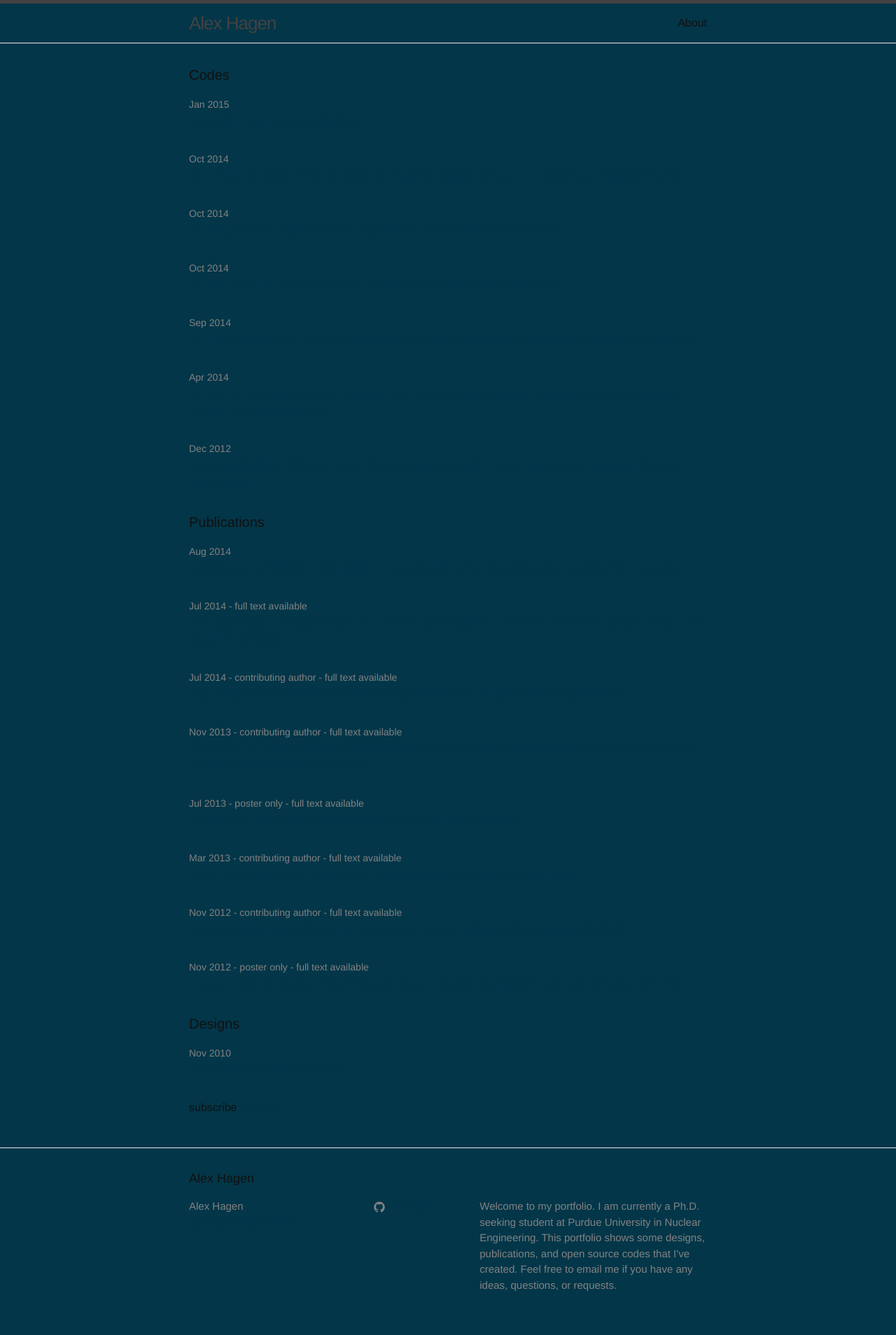
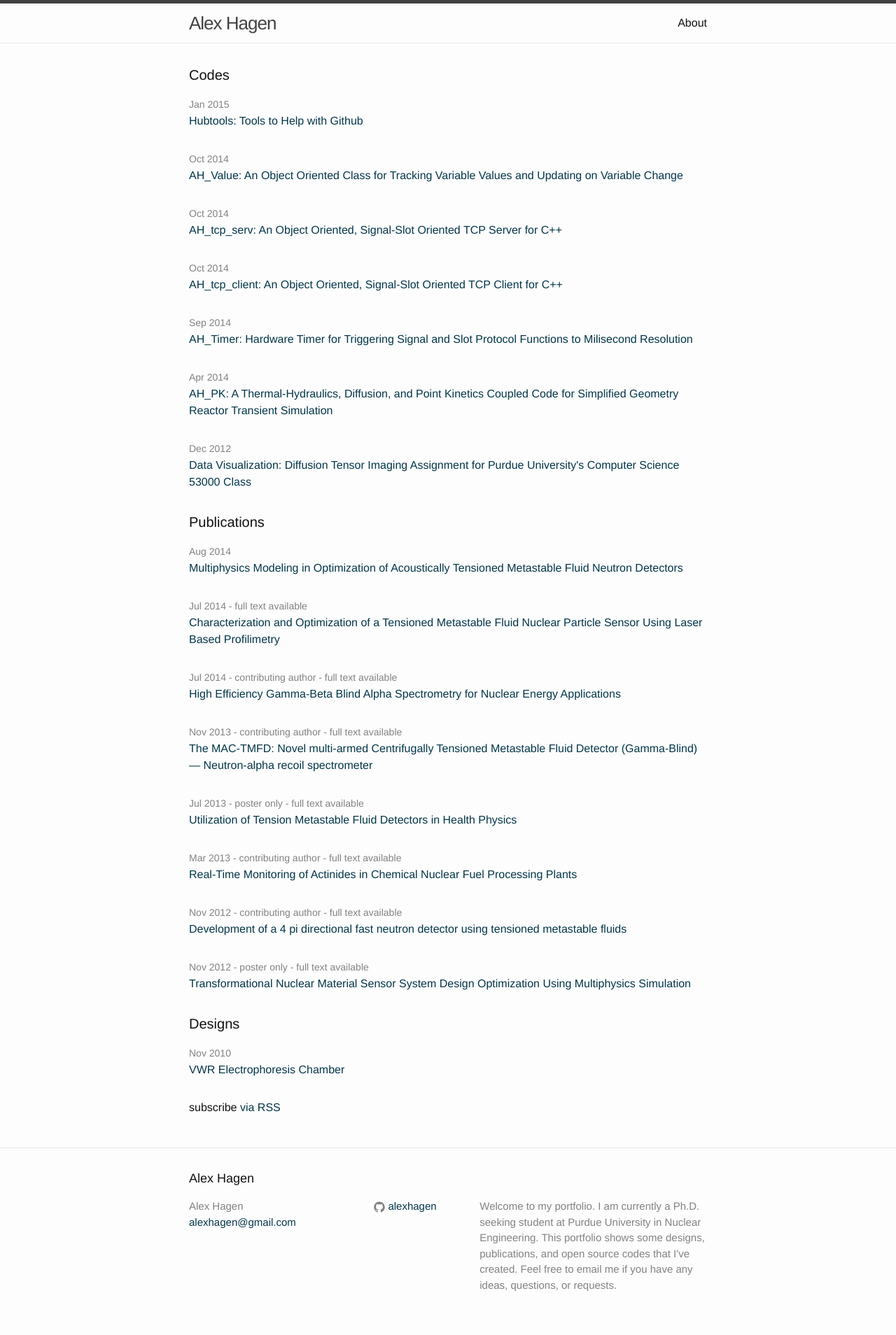
Before and after one commit to alexhagen/alexhagen.github.io, a Jekyll site: the page built from index.html, in a window 1280 px wide. Shown: the whole page at 70% size. Built offline with Jekyll 4.4.1, drawn with Linux system fonts in a browser that asks for light colours.

Commit message:
css changes propagate

```diff
--- a/_sass/_base.scss
+++ b/_sass/_base.scss
@@ -19,7 +19,7 @@ body {
     line-height: $base-line-height;
     font-weight: 300;
     color: $text-color;
-    background-color: $brand-color;
+    background-color: $background-color;
     -webkit-text-size-adjust: 100%;
 }
 
```
